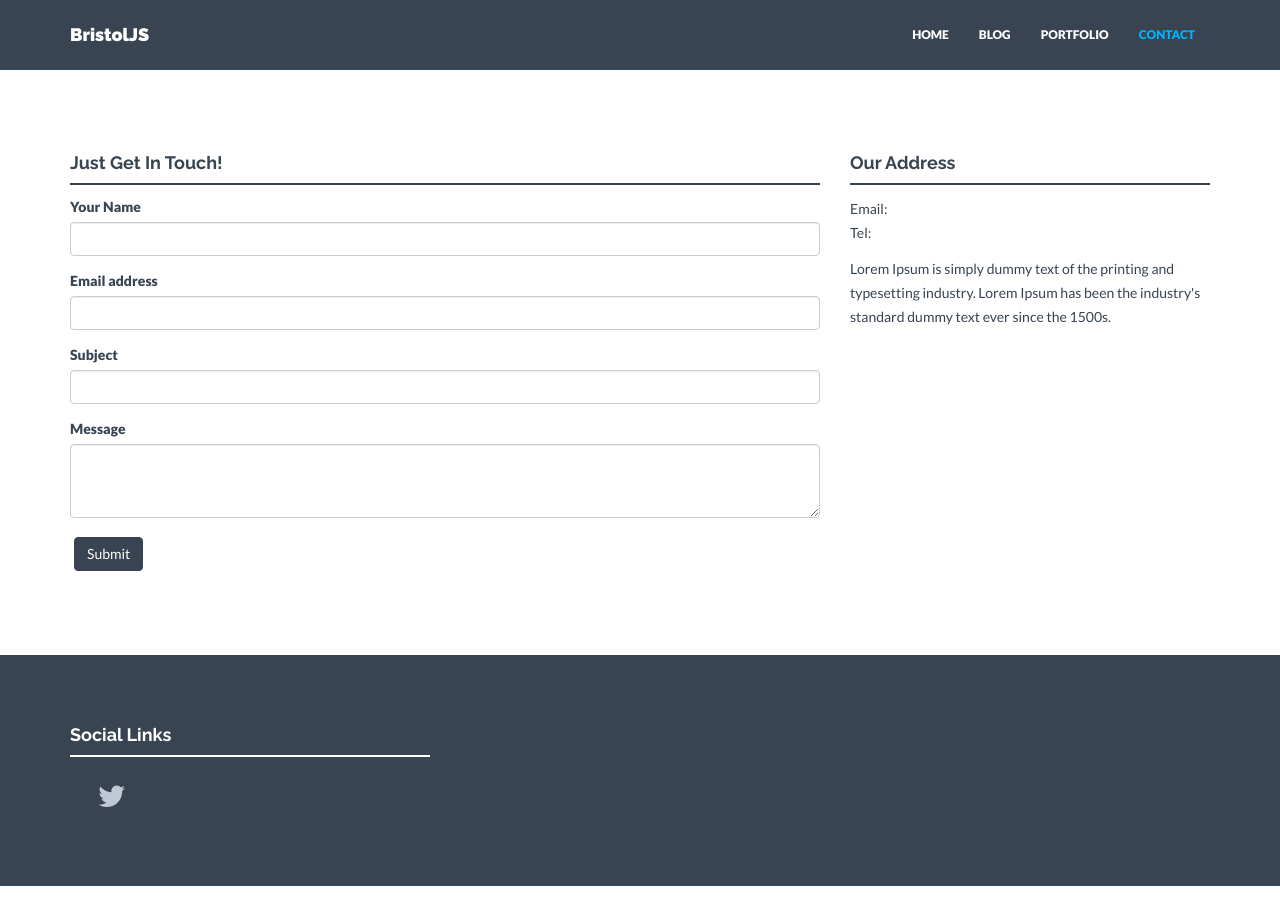
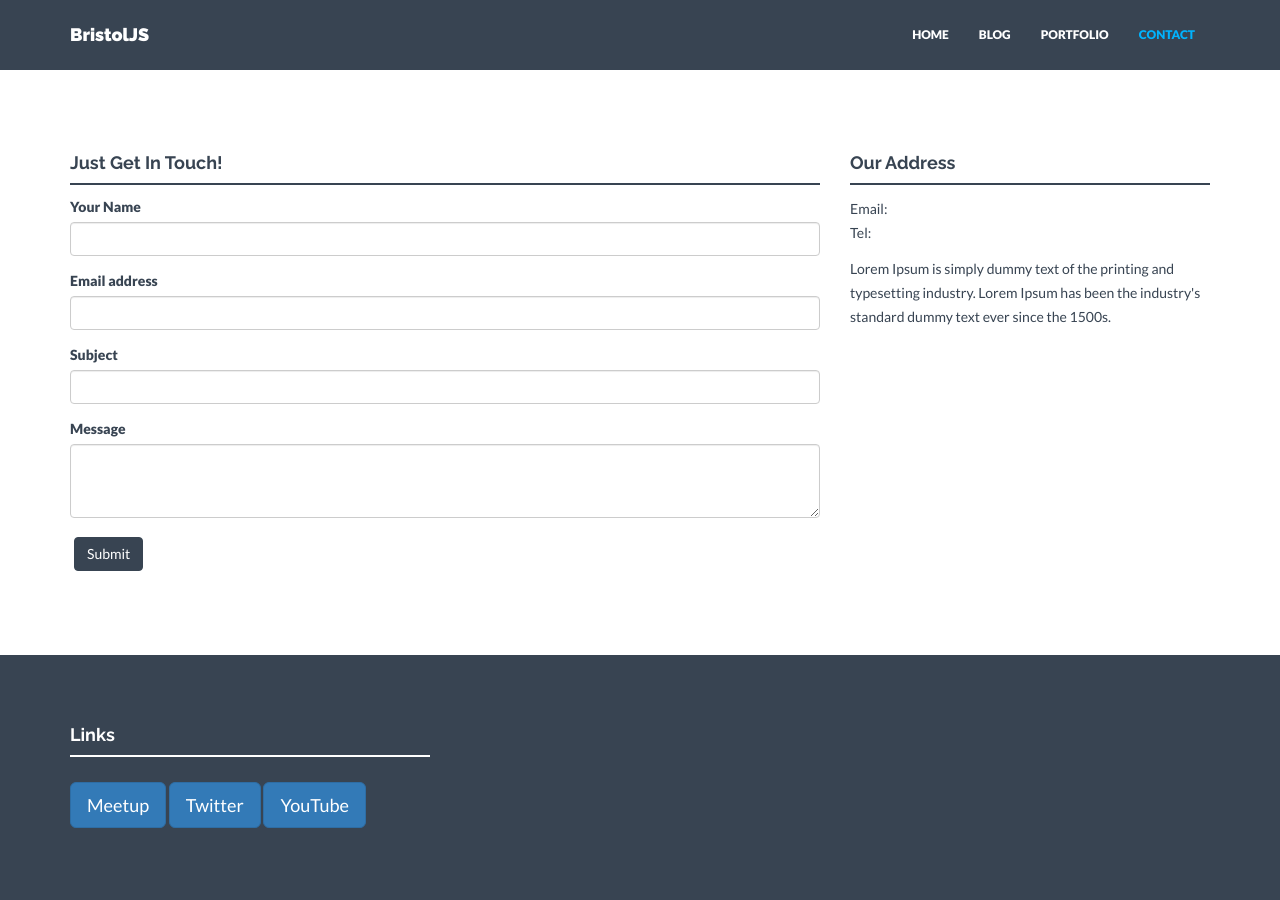
Before and after one commit to bristoljs/bristoljs, a Jekyll site: the page built from contact.html, in a window 1280 px wide and 900 px high, scrolled down 503 px. Built offline with Jekyll 4.4.1, drawn with Linux system fonts in a browser that asks for light colours; nearby versions of some CDN libraries.

Commit message:
Add footer links

```diff
--- a/_includes/footer.html
+++ b/_includes/footer.html
@@ -2,14 +2,14 @@
   <div class="container">
     <div class="row">
       <div class="col-lg-4">
-                <h4>Social Links</h4>
+        <h4>Links</h4>
         <div class="hline-w"></div>
         <p>
-                    {% for network in site.social %}
-                        <a href="{{ network.url }}" class="btn-social btn-outline"><i class="fa fa-{{ network.title }}"></i></a>
-                    {% endfor %}
+          <a href="http://meetup.com/bristoljs" class="btn-lg btn btn-primary">Meetup</a>
+          <a href="http://twitter.com/bristoljs" class="btn-lg btn btn-primary">Twitter</a>
+          <a href="https://www.youtube.com/channel/UCPOICck6I3zqGveOs6aFT5A" class="btn-lg btn btn-primary">YouTube</a>
         </p>
       </div>
-        </div><! --/row -->
-    </div><! --/container -->
-</div><! --/footerwrap -->
+    </div>
+  </div>
+</div>
```
Lines whose indentation alone changed are shown as unchanged.
